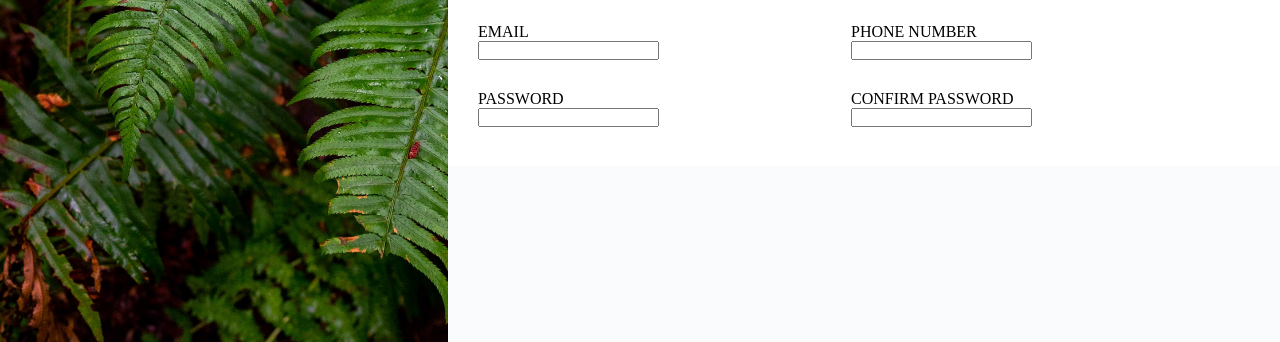
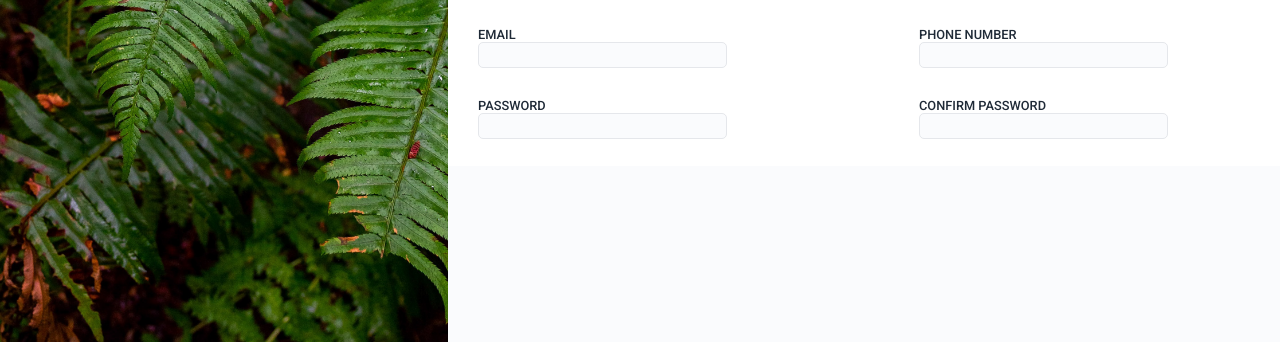
Before and after one commit to robynae/sign-up-form, a plain HTML site: page index.html in a window 1280 px wide. Shown: the part 458-800 px from the top of the page. Drawn offline with Linux system fonts and the light colour scheme.

Commit message:
Style basic form inputs

```diff
--- a/style.css
+++ b/style.css
@@ -105,6 +105,18 @@
     display: flex;
     flex-direction: column;
     flex: 1;
+    font-family: "Roboto", sans-serif;
+    font-size: 0.8rem;
+    font-weight: 500;
+    color: #1f2a37;
+}
+
+input {
+    height: 1.5rem;
+    font-size: 1.2rem;
+    border: 1px solid #E5E7EB;
+    border-radius: 5px;
+    background-color: #fafbfd;
 }
 
 .footer-container {
```
